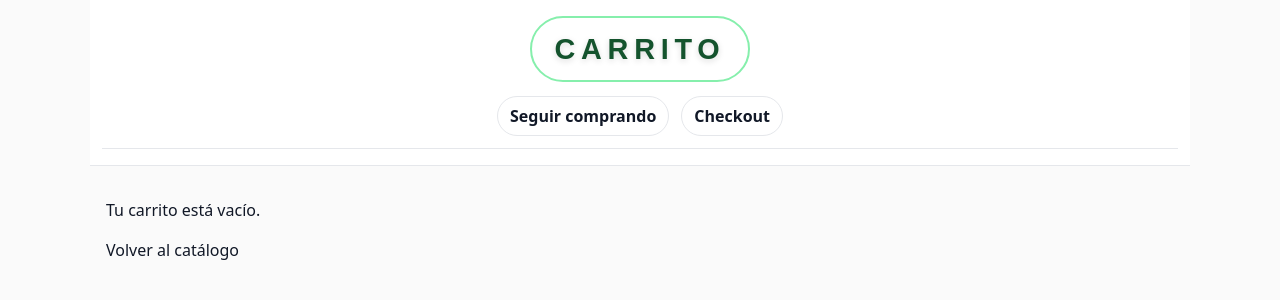
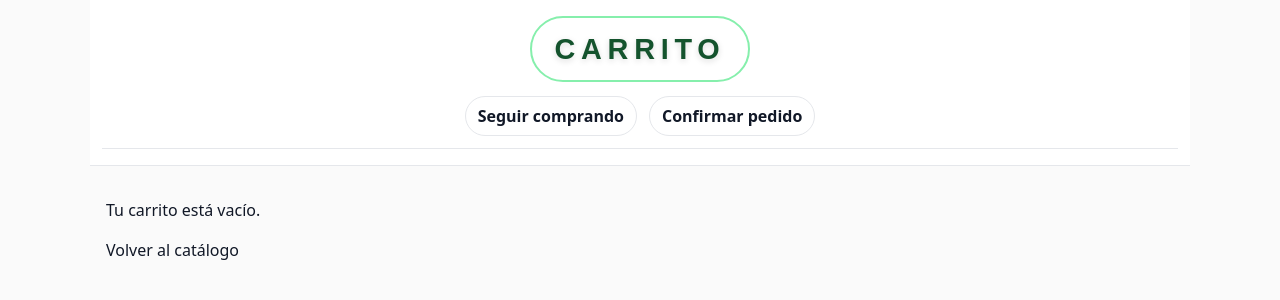
Before and after one commit to bolisnaturales/bolis-naturales, a Django app: page /carrito/ in a window 1280 px wide. Shown: the top 300 px of the page. Run offline with Django 5.2, Linux system fonts and the light colour scheme.

Commit message:
cambiar texto checkout

```diff
--- a/templates/productos/carrito.html
+++ b/templates/productos/carrito.html
@@ -13,7 +13,7 @@
         <h1 class="titulo-marca">Carrito</h1>
         <nav class="nav">
           <a href="{% url 'catalogo' %}">Seguir comprando</a>
-          <a href="{% url 'checkout' %}">Checkout</a>
+          <a href="{% url 'checkout' %}">Confirmar pedido</a>
         </nav>
       </header>
 
@@ -61,7 +61,7 @@
 
         <p>
           <a href="{% url 'checkout' %}" style="font-weight: 800"
-            >Continuar a Checkout</a
+            >Confirmar pedido</a
           >
         </p>
         {% else %}
```
